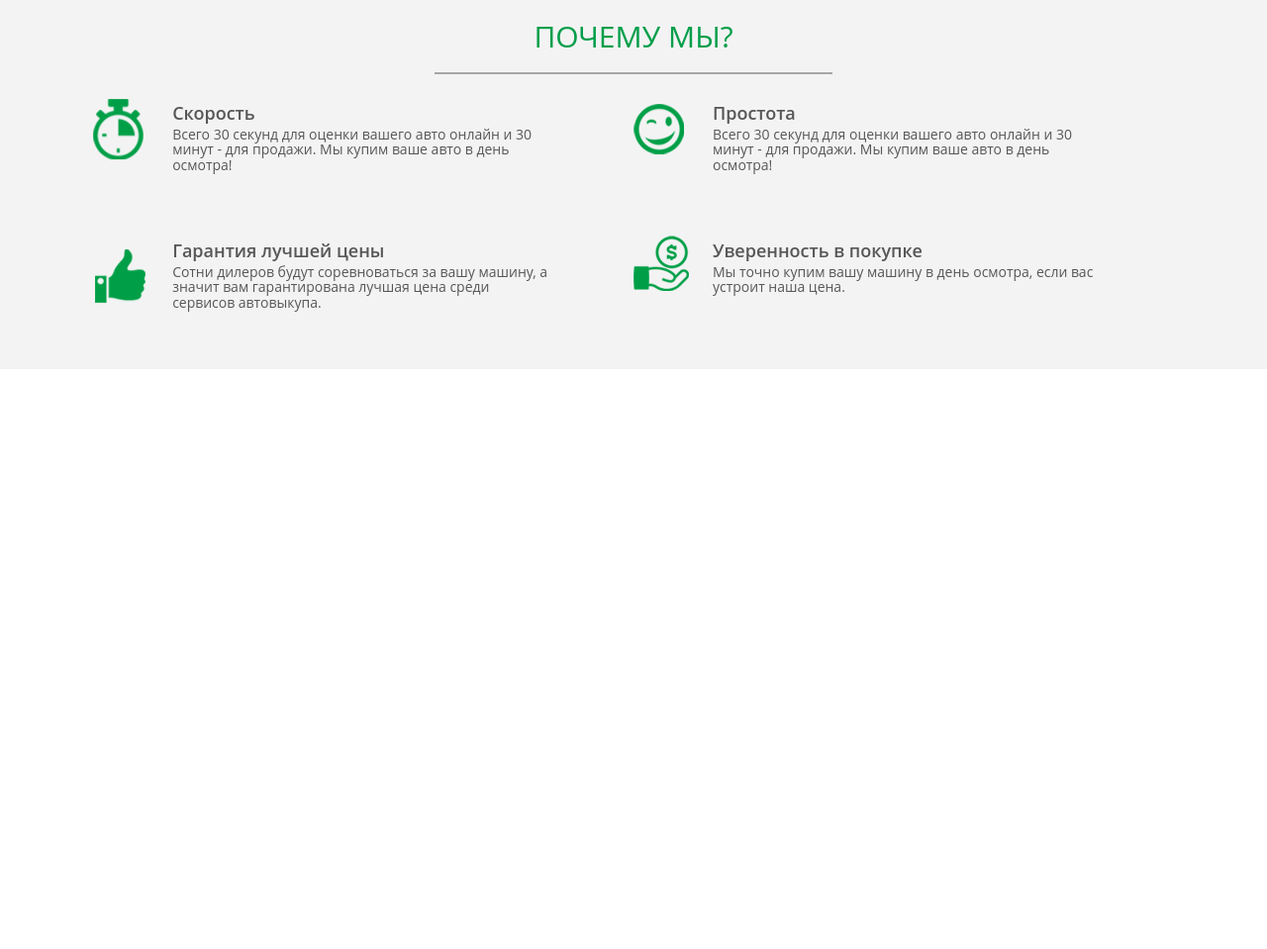
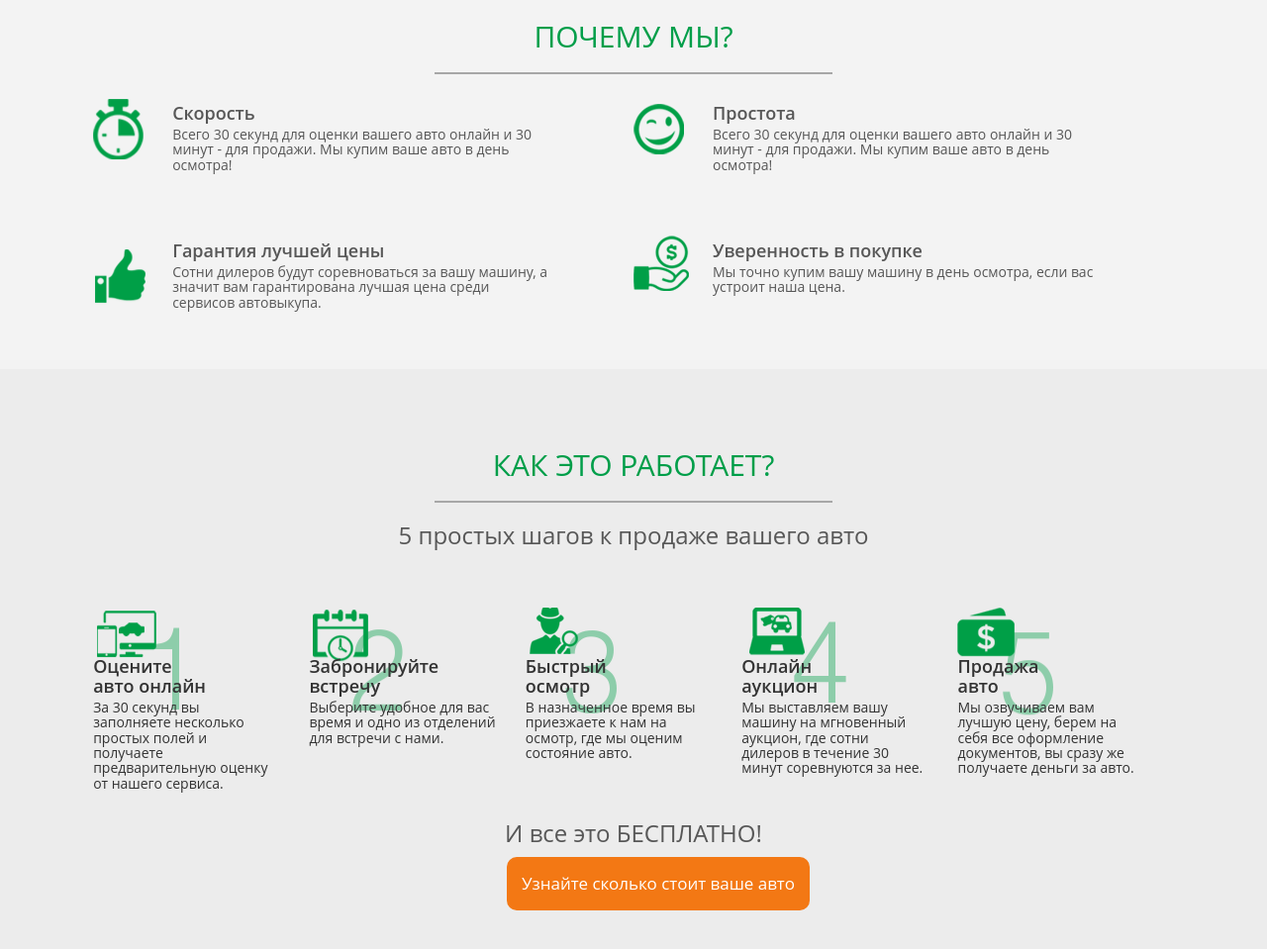
Before and after one commit to garicua/etachki, a plain HTML site: page index.html in a window 1280 px wide. Shown: the whole page at 99% size. Before the commit the page ends 800 px from the top, so only its background shows below. Drawn offline with Linux system fonts and the light colour scheme.

Commit message:
second commit

```diff
--- a/index.html
+++ b/index.html
@@ -31,5 +31,37 @@
 </section>
 
 
+<section class="second row">
+	<h2>КАК ЭТО РАБОТАЕТ?</h2>
+	<hr style="border: 1px solid #a7a7a7">
+	<h3>5 простых шагов к продаже вашего авто</h3>
+	<div class="col-xs-offset-2  col-md-offset-1  col-sm-4 col-md-2 first_step icons">
+		<h4>Оцените <br> авто онлайн</h4>
+		<h5>За 30 секунд вы заполняете несколько простых полей и получаете предварительную оценку от нашего сервиса.</h5>
+	</div>
+	<div class="col-xs-offset-2 col-md-offset-0 col-sm-4 col-md-2 second_step icons numbers">
+		<h4>Забронируйте <br>встречу</h4>
+		<h5>Выберите удобное для вас время и одно из отделений для встречи с нами. </h5>
+	</div>
+	<div class="col-xs-offset-2 col-sm-offset-0 col-sm-4 col-md-2 third_step icons">
+		<h4>Быстрый <br>осмотр</h4>
+		<h5>В назначенное время вы приезжаете к нам на осмотр, где мы оценим состояние авто.</h5>
+	</div>
+	<div class="col-xs-offset-2 col-xs-offset-2 col-md-offset-0 col-sm-4 col-md-2 fourth_step icons">
+		<h4>Онлайн <br> аукцион</h4>
+		<h5>Мы выставляем вашу машину на мгновенный аукцион, где сотни дилеров в течение 30 минут соревнуются за нее.</h5>
+	</div>
+	<div class="col-xs-offset-2 col-md-offset-0 col-sm-4 col-md-2 fifth_step icons">
+		<h4>Продажа <br> авто</h4>
+		<h5>Мы озвучиваем вам лучшую цену, берем на себя все оформление документов, вы сразу же получаете деньги за авто.</h5>
+	</div>
+</section>
+
+<section class=" row third">
+	<h3 class="">И все это БЕСПЛАТНО!</h3>
+	<a href="">Узнайте сколько стоит ваше авто</a>
+</section>
+
+
 </body>
 </html>
--- a/main.scss
+++ b/main.scss
@@ -81,3 +81,82 @@ body{
     }
   }
 }
+
+.second{
+  font-family: $family;
+  background-color: $back_color2;
+  h2{
+    margin-top: 80px;
+  }
+  h4{
+    margin-top: 50px;
+
+  }
+  h5{
+    padding-right: 30px;
+  }
+  .icons {
+    margin-top: 50px;
+    background-image: url(images/icons_step.png);
+    background-repeat: no-repeat;
+    outline: none;
+    padding: 0;
+  }
+
+  .first_step{
+    background-position: 0 -255px;
+  }
+  .second_step{
+    background-position: 0 -500px;
+  }
+  .third_step{
+    background-position: 0 -750px;
+  }
+  .fourth_step{
+    background-position: 0 -960px;
+  }
+  .fifth_step{
+    background-position: 0 0;
+  }
+}
+@media only screen and (max-width: 750px){
+.second{
+  .icons{
+    padding: 1px 150px;
+  }
+  }
+}
+@media only screen and (max-width: 500px){
+  .second{
+    .icons{
+      padding: 0px 100px;
+    }
+  }
+}
+
+.third{
+  background-color: $back_color2;
+  font-family: $family;
+  height: 150px;
+  a{
+    color: white;
+    background-color: $button_color;
+    text-align: center;
+    padding: 15px;
+    font-size: 17px;
+    @include border-radius(10px);
+    position: absolute;
+    left: 40%;
+    &:hover{
+      color: white;
+      background-color: $button_color_hover;
+    }
+  }
+}
+@media only screen and (max-width: 750px){
+  .third{
+    a{
+      left: 25%;
+    }
+  }
+}
```
Also changed, not shown: main.css, 1 other file.
